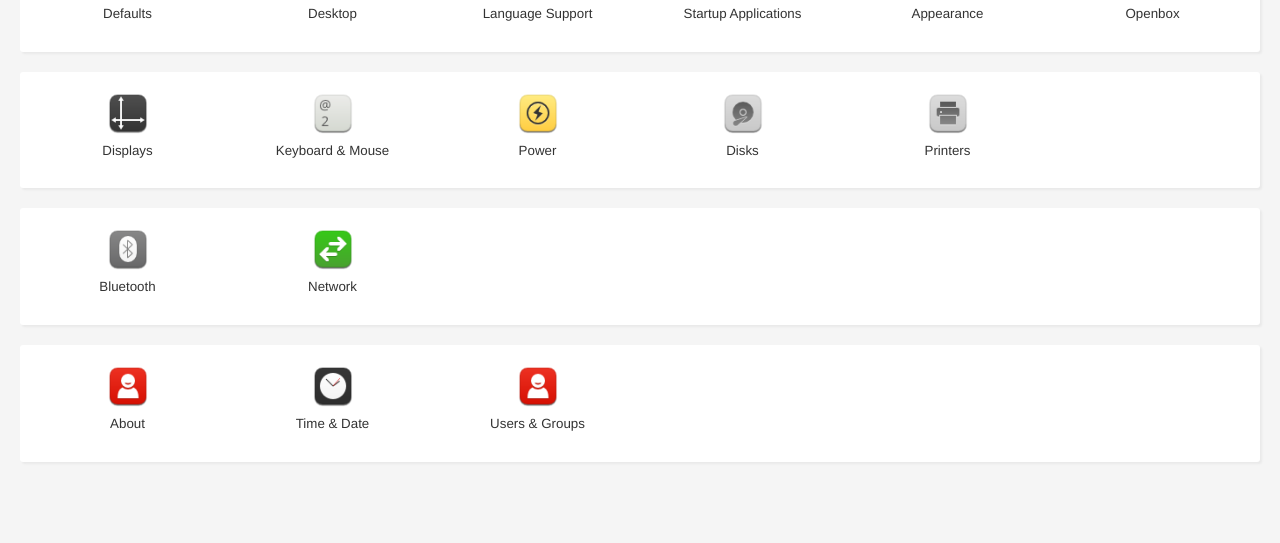
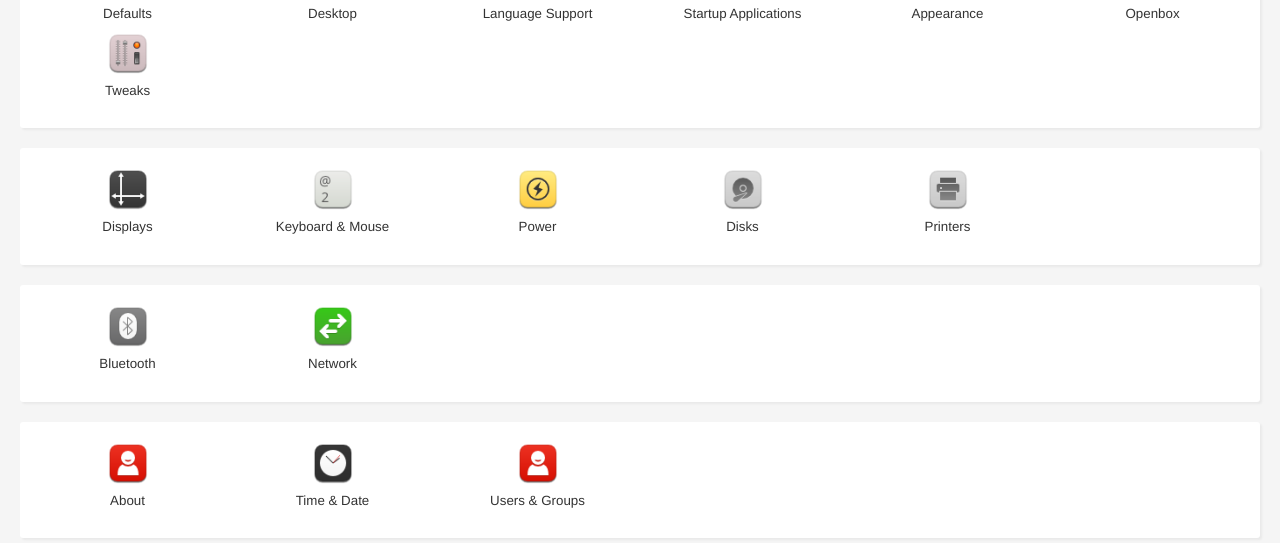
Before and after one commit to tealinuxos/tealinux-control-center.ign, a plain HTML site: page index.html in a window 1280 px wide. Shown: the part 159-702 px from the top of the page. Drawn offline with nearby package versions, Linux system fonts and the light colour scheme; a script that the page names is missing.

Commit message:
UPDATE: tweaks

```diff
--- a/index.html
+++ b/index.html
@@ -45,10 +45,10 @@
 				</div>
 			</div>
 			<div class="row centered">
-				<!-- <div class="col-xs-2 text-center">
+				<div class="col-xs-2 text-center">
 					<a href="tweak.html" class=""><img src="img/unity-tweak-tool.png" height="42" width="42"></a>
 					<h5>Tweaks</h5>
-				</div> -->
+				</div>
 			</div>
 		</div>
 	</div>
```
